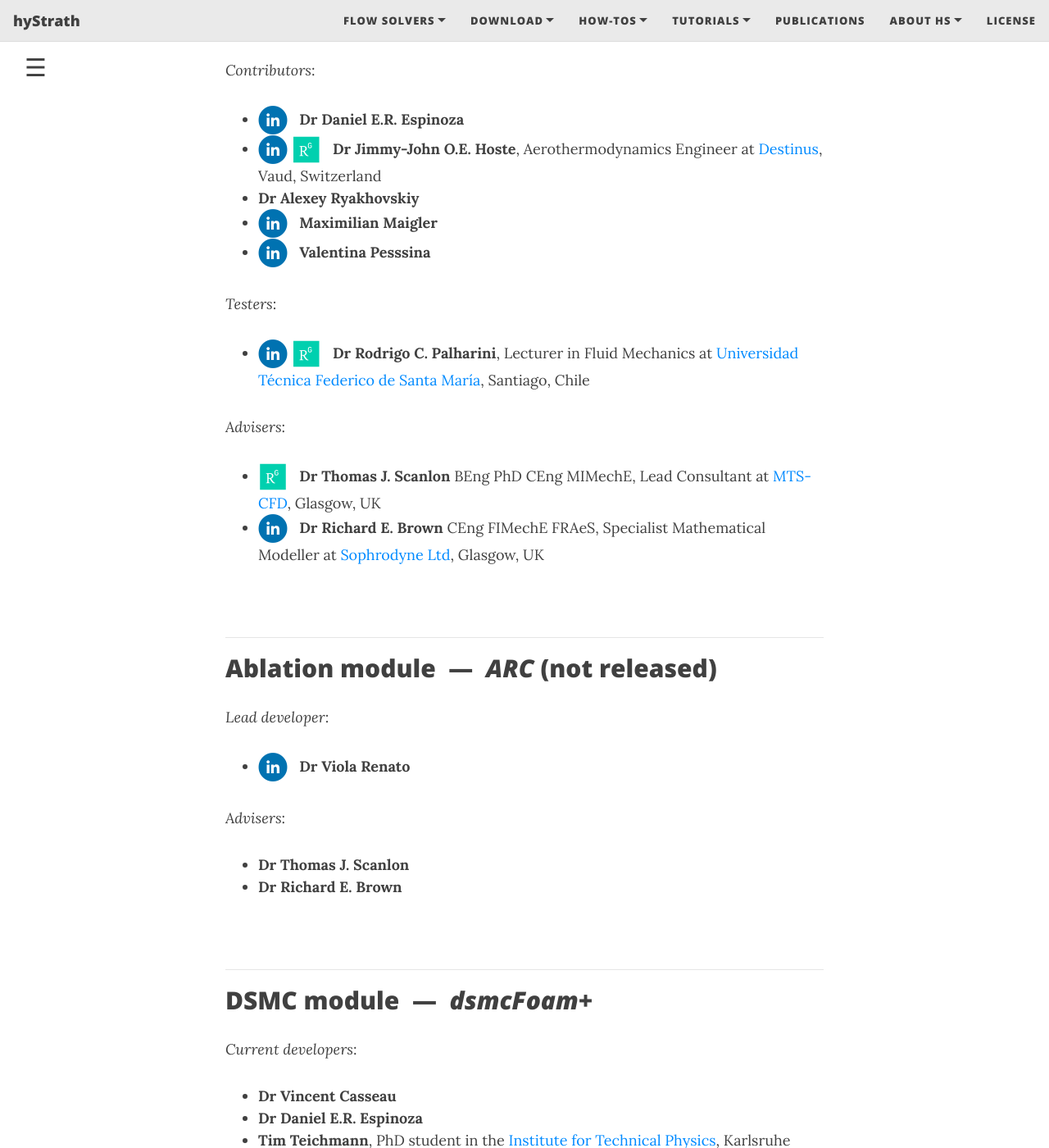
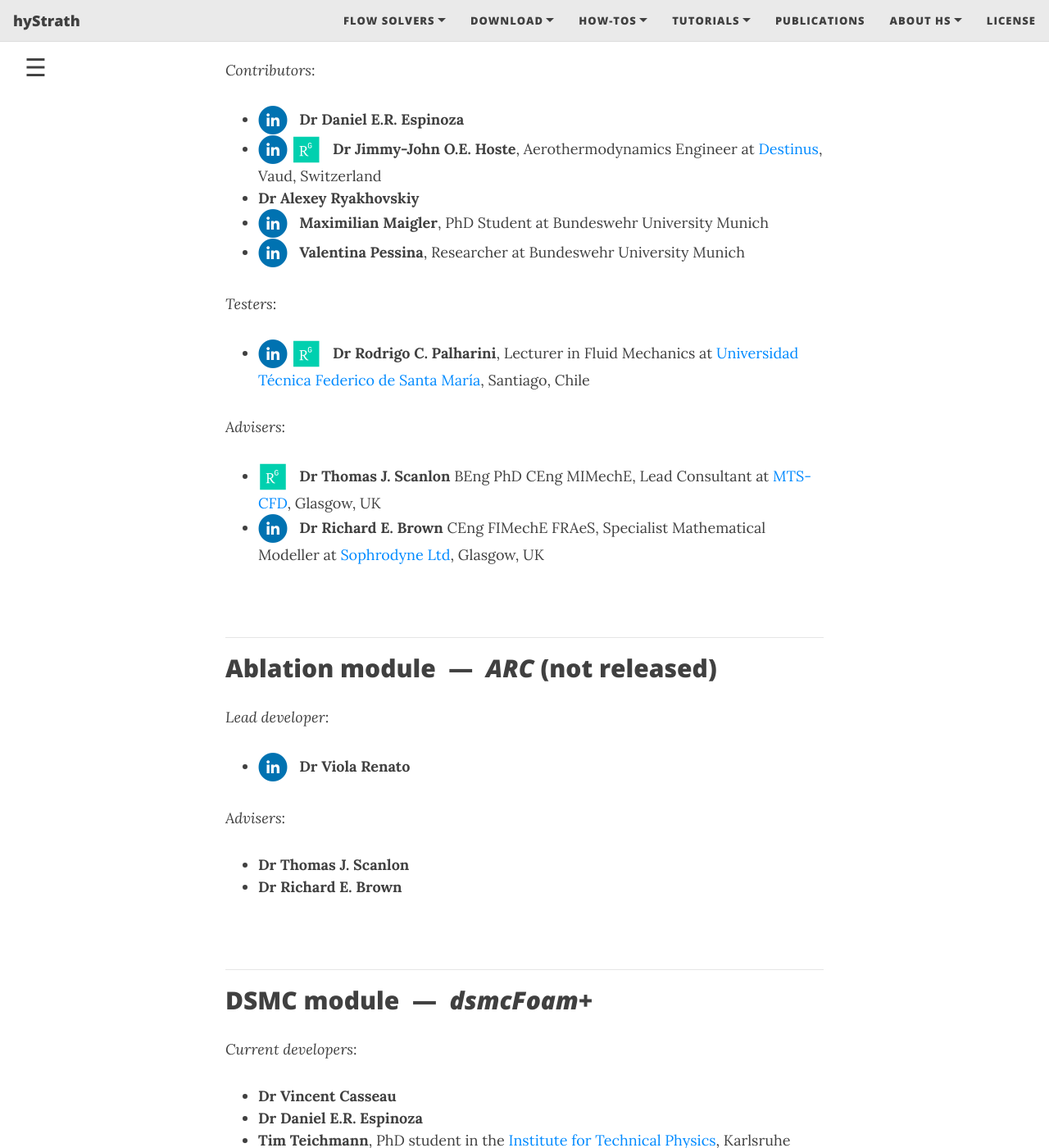
Before and after one commit to hystrath/hystrath.github.io, a Jekyll site: the page built from people.md, in a window 1280 px wide and 1400 px high, scrolled down 361 px. Shown: the whole window at 82% size. Built offline with Jekyll 4.4.1, drawn with Linux system fonts in a browser that asks for light colours; nearby versions of some CDN libraries; some of the changed text lies outside the part shown.

Commit message:
Editing pages

```diff
--- a/people.md
+++ b/people.md
@@ -73,14 +73,14 @@ _Contributors_:
       <i class="fab fa-linkedin fa-stack-1x fa-inverse"></i>
     </span>
     <span class="sr-only">LinkedIn</span>
-  </a> &nbsp; **Maximilian Maigler**
+  </a> &nbsp; **Maximilian Maigler**, PhD Student at Bundeswehr University Munich
 * <a style="text-decoration: none" href="https://it.linkedin.com/in/valentina-pessina" target="_blank">
     <span class="fa-stack" aria-hidden="true">
       <i class="fas fa-circle fa-stack-2x" style='color:#0072B1'></i>
       <i class="fab fa-linkedin fa-stack-1x fa-inverse"></i>
     </span>
     <span class="sr-only">LinkedIn</span>
-  </a> &nbsp; **Valentina Pesssina**
+  </a> &nbsp; **Valentina Pessina**, Researcher at Bundeswehr University Munich
 
 _Testers_:
 * <a style="text-decoration: none" href="https://uk.linkedin.com/in/rodrigo-palharini-59316775" target="_blank">
@@ -138,7 +138,7 @@ _Current developers_:
 * **Dr Daniel E.R. Espinoza**
 * **Tim Teichmann**, PhD student in the [Institute for Technical Physics](http://www.itep.kit.edu/english/), Karlsruhe Institute of Technology (KIT), Eggenstein-Leopoldshafen, Germany
 * **Maximilian Maigler**
-* **Valentina Pesssina**
+* **Valentina Pessina**
 * <a style="text-decoration: none" href="https://uk.linkedin.com/in/craig-white-53b70387" target="_blank">
     <span class="fa-stack" aria-hidden="true">
       <i class="fas fa-circle fa-stack-2x" style='color:#0072B1'></i>
```
